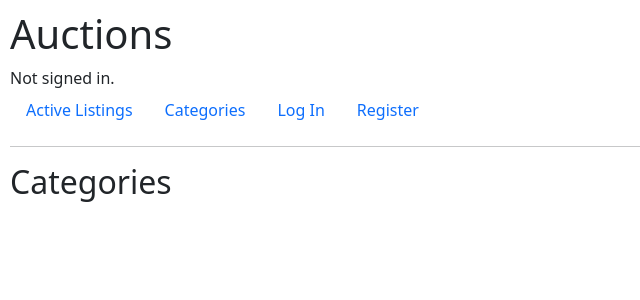
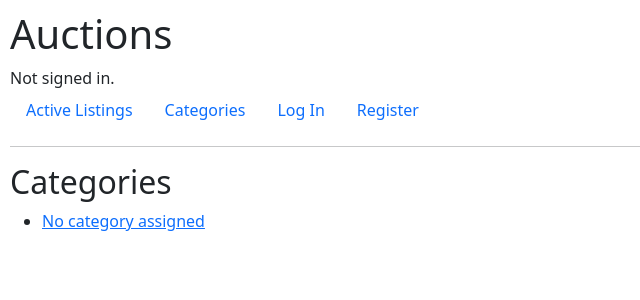
Before and after one commit to Ekaterina-Vititneva/CS50-s-Web, a Django app: page /categories in a window 1280 px wide. Shown: the top 300 px of the page, without its empty margins (0-640 px from the left). Run offline with Django 5.2, Linux system fonts and the light colour scheme; data that the repository does not hold is empty.

Commit message:
Added a view for "no category assigned"

```diff
--- a/project_2/commerce/auctions/templates/auctions/categories.html
+++ b/project_2/commerce/auctions/templates/auctions/categories.html
@@ -8,11 +8,16 @@
     <h2>Categories</h2>
     <ul>
         {% for category in categories %}
-            <li>
-                <a href="{% url 'category_listings' category.category %}">
-                    {{ category.category }}
-                </a>
-            </li>
+            {% if category.category %}  <!-- Check if category is not empty -->
+                <li>
+                    <a href="{% url 'category_listings' category.category %}">
+                        {{ category.category }}
+                    </a>
+                </li>
+            {% endif %}
         {% endfor %}
+        <li>
+            <a href="{% url 'no_category_listings' %}">No category assigned</a>  <!-- Link to no category listings -->
+        </li>
     </ul>
 {% endblock %}
--- a/project_2/commerce/auctions/urls.py
+++ b/project_2/commerce/auctions/urls.py
@@ -11,5 +11,6 @@ urlpatterns = [
     path("listing/<str:title>", views.listing, name="listing"),
     path("categories", views.categories, name="categories"),
     path("categories/<str:category>", views.category_listings, name="category_listings"),
+    path("categories/no-category", views.no_category_listings, name="no_category_listings"),  # New URL pattern
     path("watchlist", views.watchlist, name="watchlist"),
 ]
--- a/project_2/commerce/auctions/views.py
+++ b/project_2/commerce/auctions/views.py
@@ -69,7 +69,6 @@ def register(request):
     else:
         return render(request, "auctions/register.html")
 
-@login_required
 def create_listing(request):
     if request.method == "POST":
         form = ListingForm(request.POST)
@@ -199,3 +198,10 @@ def add_comment(request, title):
         messages.error(request, "There was a problem with your comment. Please try again.")
 
     return redirect('listing', title=listing.title)
+
+def no_category_listings(request):
+    listings = Listing.objects.filter(category='')  # Fetch listings with no category
+    return render(request, "auctions/no_category_listings.html", {
+        "listings": listings,
+        "category": "No Category Assigned"
+    })
```
Also changed, not shown: project_2/commerce/auctions/templates/auctions/no_category_listings.html (added, +29 -0 lines).
